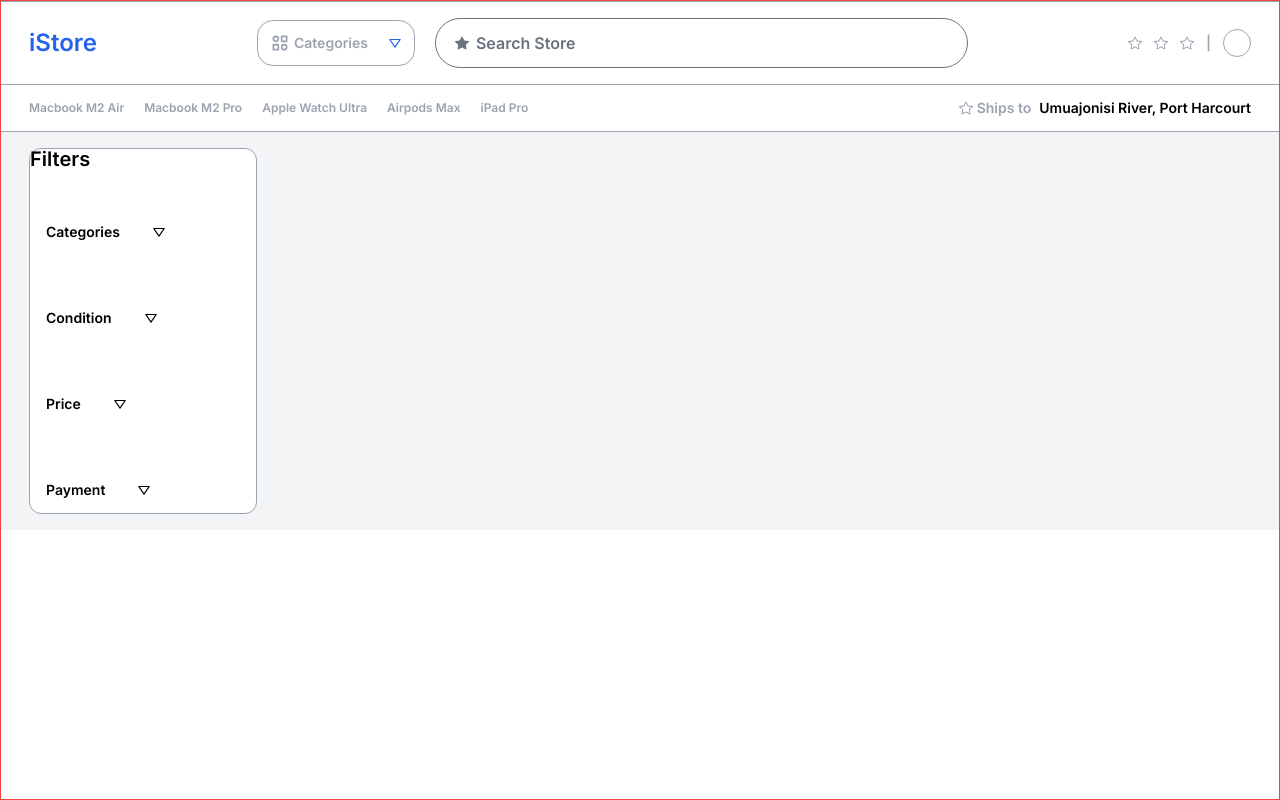
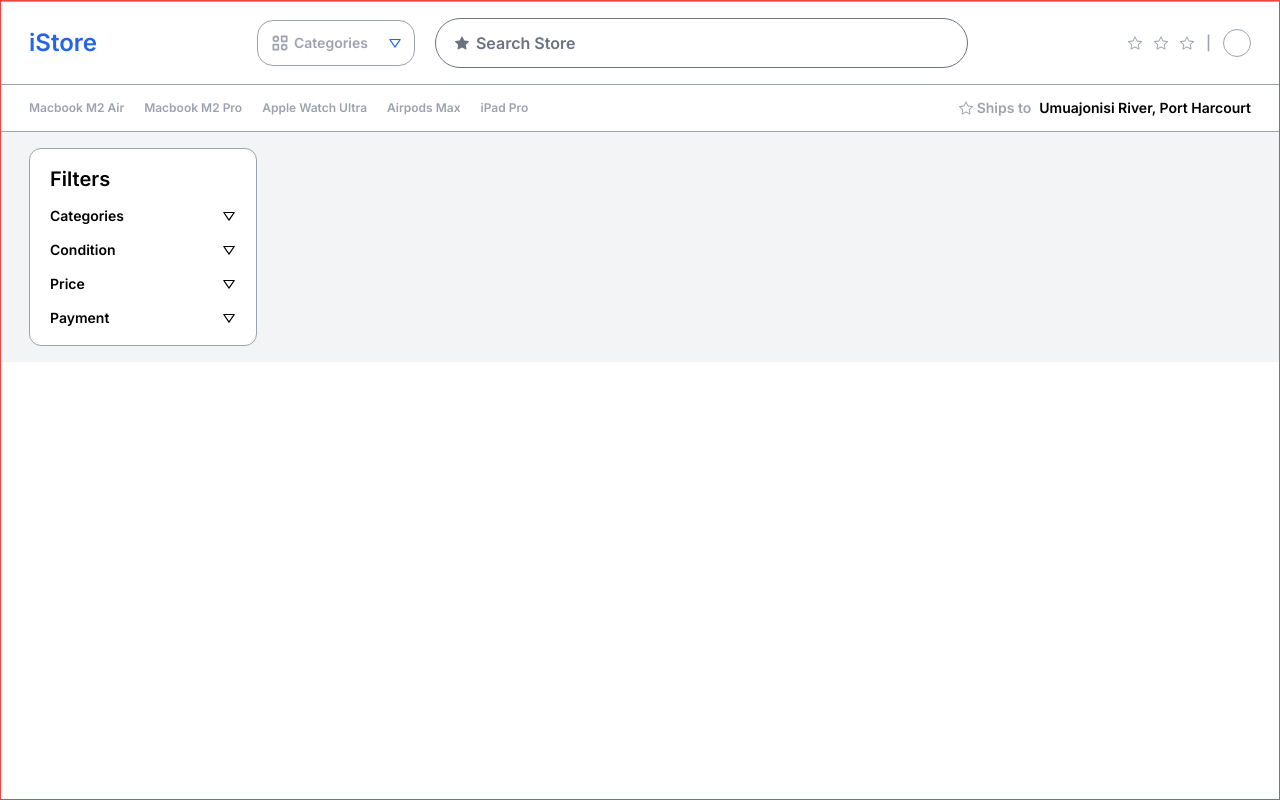
Before and after one commit to mmesomasaint/tempillar, a Next.js app: page /theme/e-apple-store/preview in a window 1280 px wide. Built offline with nearby package versions, Linux system fonts and the light colour scheme.

Commit message:
Feat: Improve on the styles

```diff
--- a/app/theme/e-apple-store/pack/components/accordion.tsx
+++ b/app/theme/e-apple-store/pack/components/accordion.tsx
@@ -14,9 +14,9 @@ export default function Accordion({
   const [open, setOpen] = useState(false)
 
   return (
-    <div className='relative w-full flex'>
+    <div className='w-full'>
       <div
-        className='flex justify-between items-center gap-8 p-4'
+        className='flex justify-between items-center gap-8'
         onClick={() => setOpen((prev) => !prev)}
       >
         <TextLabel>{title}</TextLabel>
@@ -25,7 +25,7 @@ export default function Accordion({
       <div
         className={`${
           open ? 'block' : 'hidden'
-        } absolute left-0 top-[100%] flex flex-col gap-3 items-start justify-start px-4`}
+        } relative flex flex-col gap-3 items-start justify-start mt-3`}
       >
         {children}
       </div>
--- a/app/theme/e-apple-store/preview/page.tsx
+++ b/app/theme/e-apple-store/preview/page.tsx
@@ -42,7 +42,7 @@ export default function Home() {
         </div>
       </div>
       <div className='bg-gray-100 px-7 py-4 min-h-full grid grid-cols-10 gap-5'>
-        <div className='col-span-2 flex flex-col gap-10 bg-white rounded-xl border border-apple-store-faded-max'>
+        <div className='col-span-2 flex flex-col gap-5 bg-white rounded-xl border border-apple-store-faded-max p-5'>
           <TextMid>Filters</TextMid>
           <Accordion title='Categories'>
             <CheckBox check={false}>Airpods</CheckBox>
```
